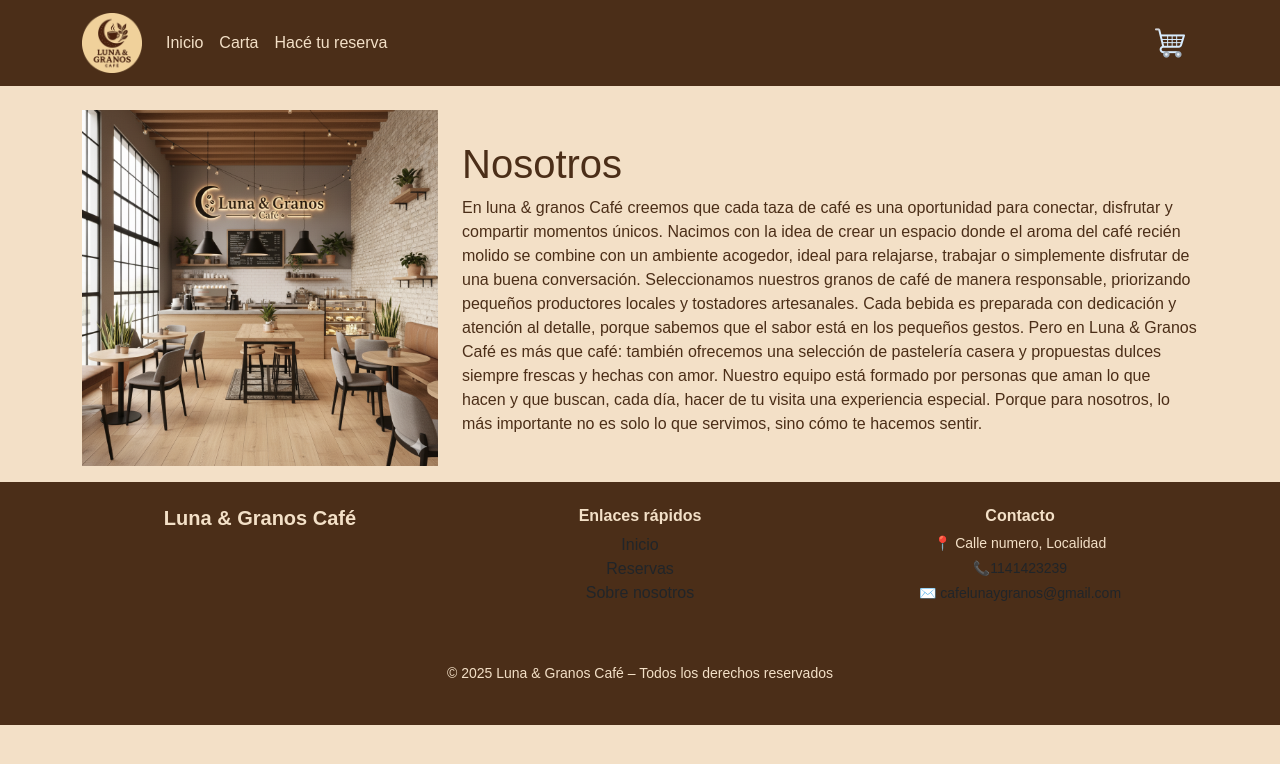
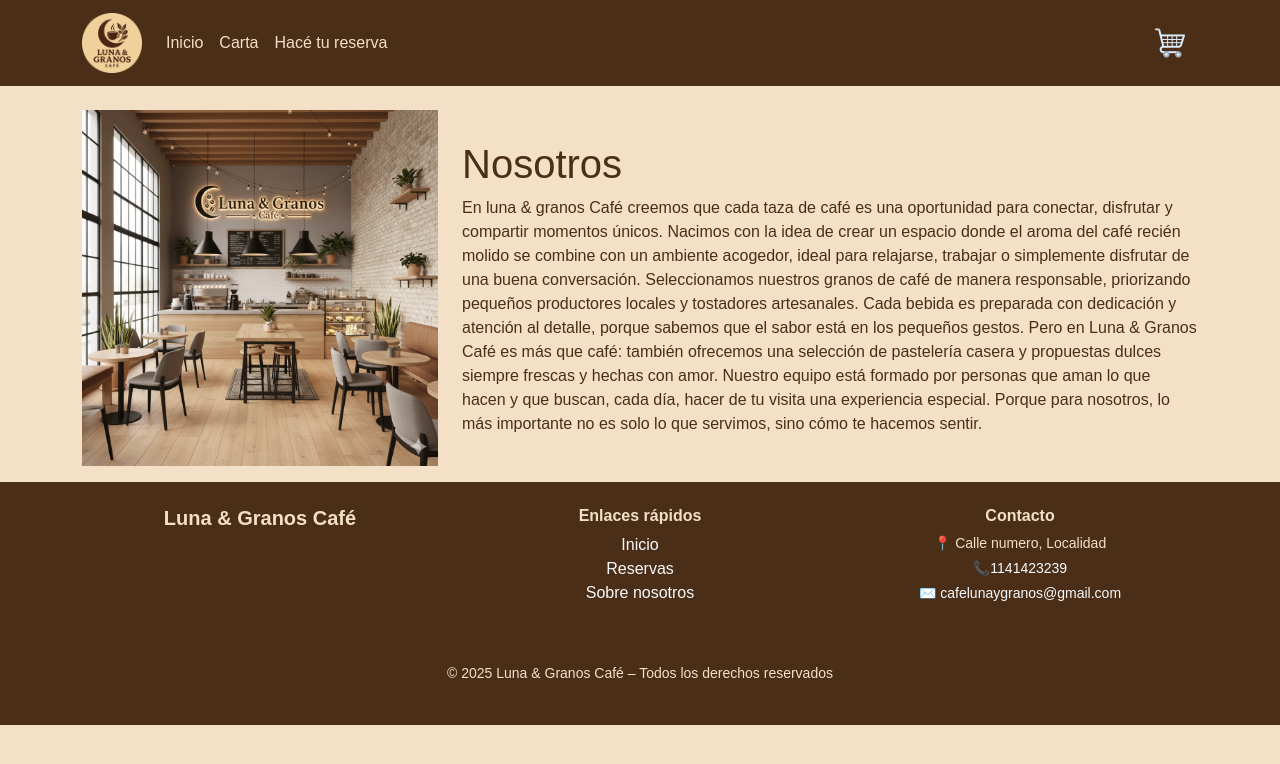
Before and after one commit to SebaAddurUnahur/TP_CIU_GRUPO1_Cafeteria, a React (Vite) app: page /nosotros in a window 1280 px wide. Shown: the top 764 px of the page. Built offline with nearby package versions, Linux system fonts and the light colour scheme.

Commit message:
mejora vista css footer

```diff
--- a/src/components/Footer.jsx
+++ b/src/components/Footer.jsx
@@ -6,13 +6,13 @@
   const enlacesRapidos = (
     <ul className="list-unstyled">
       <li>
-        <Link to="/" className="text-dark text-decoration-none">Inicio</Link>
+        <Link to="/" className="text-light text-decoration-none">Inicio</Link>
       </li>
       <li>
-        <Link to="/reserva" className="text-dark text-decoration-none">Reservas</Link>
+        <Link to="/reserva" className="text-light text-decoration-none">Reservas</Link>
       </li>
       <li>
-        <Link to="/nosotros" className="text-dark text-decoration-none">Sobre nosotros</Link>
+        <Link to="/nosotros" className="text-light text-decoration-none">Sobre nosotros</Link>
       </li>
     </ul>
   )
@@ -21,10 +21,10 @@
     <>
       <p className="small mb-1">📍 Calle numero, Localidad</p>
       <p className="small mb-1">
-        <a href="tel:1141423239" className="text-dark text-decoration-none">📞1141423239</a>
+        <a href="tel:1141423239" className="text-light text-decoration-none">📞1141423239</a>
       </p>
       <p className="small mb-2">
-        <a href="mailto:cafelunaygranos@gmail.com" className="text-dark text-decoration-none">✉️ cafelunaygranos@gmail.com</a>
+        <a href="mailto:cafelunaygranos@gmail.com" className="text-light text-decoration-none">✉️ cafelunaygranos@gmail.com</a>
       </p>
     </>
   )
```
Also changed, not shown: public/Mocha.png.
